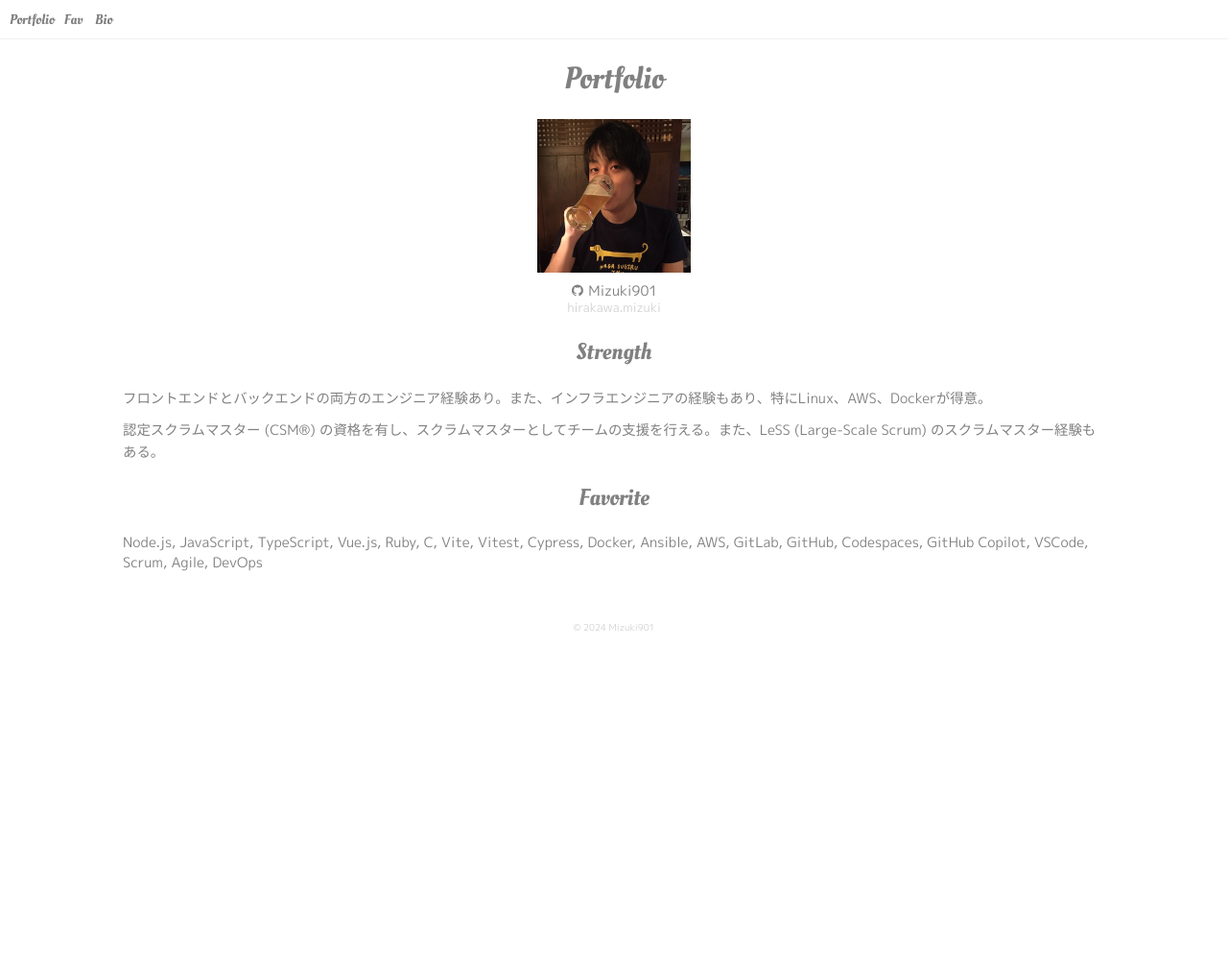
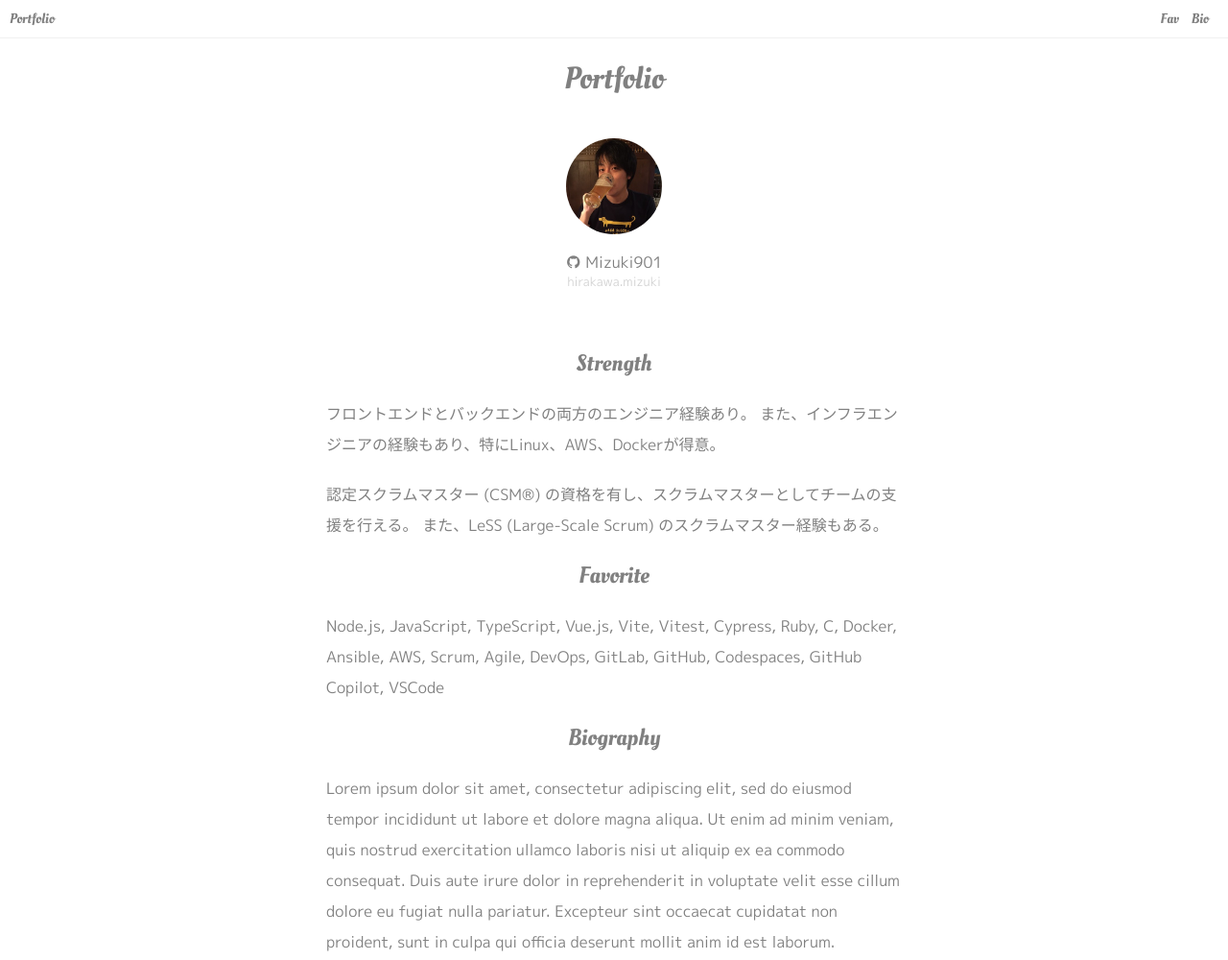
Before and after one commit to Mizuki901/portfolio, a website: page index.html in a window 1280 px wide. Shown: the top 1000 px of the page at 96% size. Before the commit the page ends 800 px from the top, so only its background shows below. Drawn offline with Linux system fonts and the light colour scheme.

Commit message:
wip: Biography以外の内容を記載

```diff
--- a/index.html
+++ b/index.html
@@ -1,5 +1,6 @@
 <!DOCTYPE html>
 <html lang="ja">
+
 <head>
   <meta charset="UTF-8">
   <meta name="viewport" content="width=device-width, initial-scale=1.0">
@@ -9,49 +10,59 @@
   <link rel="stylesheet" href="style.css" />
   <title>Mizuki901's Portfolio</title>
 </head>
+
 <body>
   <header>
-        <span>Portfolio</span>
+    <span><a href="#content">Portfolio</a></span>
     <ul>
-            <li>Fav</li>
-            <li>Bio</li>
+      <li><a href="#favorite">Fav</a></li>
+      <li><a href="#biography">Bio</a></li>
     </ul>
   </header>
   <div id="content">
     <h1>Portfolio</h1>
+    <div class="spacer"></div>
     <img id="photo" src="img/photo.jpg" alt="photo">
     <p id="name">
+      <a href="https://github.com/Mizuki901" target="_blank" rel="noopener noreferrer">
         <span class="mdi mdi-github"></span>
         Mizuki901
+      </a>
       <br>
       <span id="fullname">
         hirakawa.mizuki
       </span>
     </p>
-        </div>
-        <div class="strength">
+    <div class="spacer"></div>
+    <div id="strength">
       <h2>Strength</h2>
-            <div class="strength">
       <p>
-                    フロントエンドとバックエンドの両方のエンジニア経験あり。また、インフラエンジニアの経験もあり、特にLinux、AWS、Dockerが得意。
+        フロントエンドとバックエンドの両方のエンジニア経験あり。
+        また、インフラエンジニアの経験もあり、特にLinux、AWS、Dockerが得意。
       </p>
       <p>
-                    認定スクラムマスター (CSM®) の資格を有し、スクラムマスターとしてチームの支援を行える。また、LeSS (Large-Scale Scrum) のスクラムマスター経験もある。
+        認定スクラムマスター (CSM®) の資格を有し、スクラムマスターとしてチームの支援を行える。
+        また、LeSS (Large-Scale Scrum) のスクラムマスター経験もある。
       </p>
     </div>
-        </div>
-        <div class="favorite">
+    <div id="favorite">
       <h2>Favorite</h2>
       <p>
-                Node.js, JavaScript, TypeScript, Vue.js, Ruby, C, Vite, Vitest, Cypress, Docker, Ansible, AWS, GitLab, GitHub, Codespaces, GitHub Copilot, VSCode, Scrum, Agile, DevOps
+        Node.js, JavaScript, TypeScript, Vue.js, Vite, Vitest, Cypress,
+        Ruby, C, Docker, Ansible, AWS, Scrum, Agile, DevOps,
+        GitLab, GitHub, Codespaces, GitHub Copilot, VSCode
       </p>
     </div>
-        <div class="bio">
-
+    <div id="biography">
+      <h2>Biography</h2>
+      <p>
+        Lorem ipsum dolor sit amet, consectetur adipiscing elit, sed do eiusmod tempor incididunt ut labore et dolore magna aliqua. Ut enim ad minim veniam, quis nostrud exercitation ullamco laboris nisi ut aliquip ex ea commodo consequat. Duis aute irure dolor in reprehenderit in voluptate velit esse cillum dolore eu fugiat nulla pariatur. Excepteur sint occaecat cupidatat non proident, sunt in culpa qui officia deserunt mollit anim id est laborum.
+      </p>
     </div>
   </div>
   <footer>
     &copy; 2024 Mizuki901
   </footer>
 </body>
+
 </html>
--- a/style.css
+++ b/style.css
@@ -6,13 +6,17 @@
 * {
   padding: 0;
   margin: 0;
+  box-sizing: border-box;
   color: gray;
   font-family: "M PLUS 1p", sans-serif;
 }
 
+html {
+  scroll-behavior: smooth;
+}
+
 body {
-  width: 80%;
-  margin: 0 auto;
+  width: 100%;
 }
 
 header {
@@ -37,16 +41,18 @@ header * {
 }
 
 header ul {
-  padding-left: 0;
-  margin-light: auto;
+  margin-left: auto;
 }
 
 header li {
-  padding-left: 10px;
+  padding-right: 10px;
   list-style: none;
 }
 
 #content {
+  width: 80%;
+  max-width: 600px;
+  margin: 0 auto;
   margin-top: 60px;
 }
 
@@ -59,15 +65,24 @@ h1, h2 {
 }
 
 p {
-  font-size: 0.9rem;
-  margin: 10px 0;
+  margin: 20px 0;
+  line-height: 2;
+}
+
+a, a:visited {
+  text-decoration: none;
+}
+
+.spacer {
+  height: 20px;
 }
 
 #photo {
   display: block;
-  width: 160px;
-  height: 160px;
+  width: 100px;
+  height: 100px;
   margin: 0 auto;
+  border-radius: 50%;
 }
 
 #name {
@@ -82,7 +97,17 @@ p {
 
 footer {
   padding-top: 40px;
+  padding-bottom: 20px;
   font-size: 0.6rem;
   color: lightgray;
   text-align: center;
 }
+
+@media screen and (max-width: 768px) {
+  p {
+    font-size: 0.9rem;
+  }
+}
+
+@media screen and (max-width: 480px) {
+}
```
Lines whose indentation alone changed are shown as unchanged.
